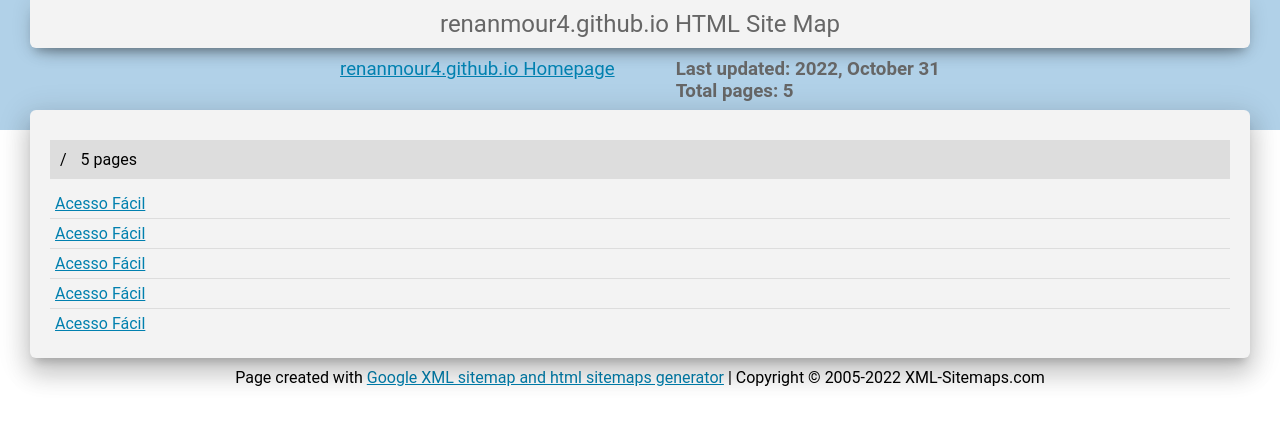
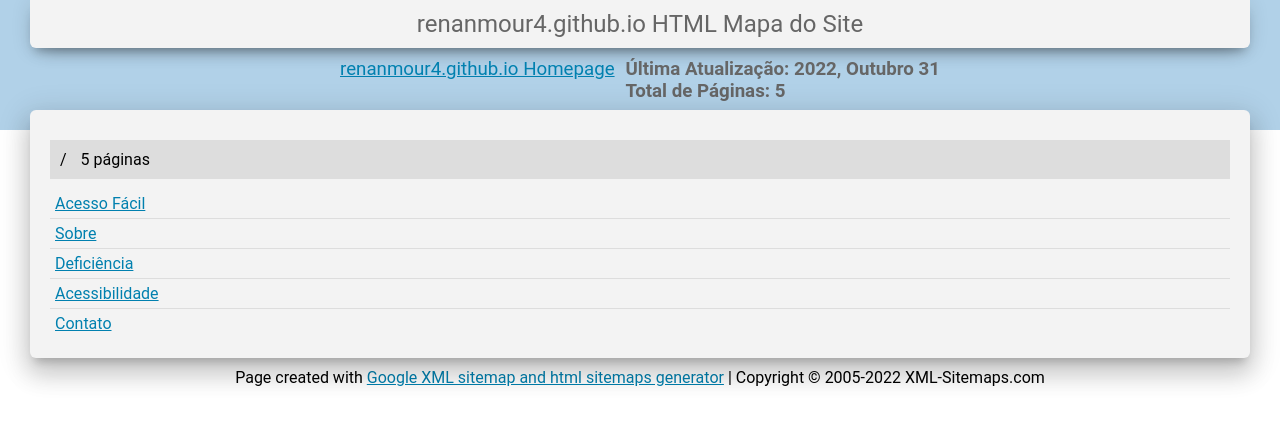
Before and after one commit to RenanMour4/Acesso-Facil, a plain HTML site: page sitemap.html in a window 1280 px wide. Drawn offline with Linux system fonts and the light colour scheme.

Commit message:
Add files via upload

```diff
--- a/sitemap.html
+++ b/sitemap.html
@@ -1,5 +1,5 @@
 <!doctype html>
-<html lang="en">
+<html lang="pt-br">
 
 <head>
 	<meta charset="utf-8" />
@@ -112,22 +112,22 @@
 
 <body>
 	<div id="top">
-		<nav>renanmour4.github.io HTML Site Map</nav>
+		<nav>renanmour4.github.io HTML Mapa do Site</nav>
 		<h3>
-<span>Last updated: 2022, October 31<br />
-Total pages: 5</span>
+<span>Última Atualização: 2022, Outubro 31<br />
+Total de Páginas: 5</span>
 <a href="https://renanmour4.github.io/Acesso-Facil">renanmour4.github.io Homepage</a>
 </h3></div>
 	<div id="cont">
 		<ul class="level-0">
 
-            <li class="lhead">/  <span class="lcount">5 pages</span></li>
+            <li class="lhead">/  <span class="lcount">5 páginas</span></li>
 
 <li class="lpage"><a href="https://renanmour4.github.io/Acesso-Facil/" title="Acesso Fácil">Acesso Fácil</a></li>
-<li class="lpage"><a href="https://renanmour4.github.io/Acesso-Facil/index.html" title="Acesso Fácil">Acesso Fácil</a></li>
-<li class="lpage"><a href="https://renanmour4.github.io/Acesso-Facil/about.html" title="Acesso Fácil">Acesso Fácil</a></li>
-<li class="lpage"><a href="https://renanmour4.github.io/Acesso-Facil/post.html" title="Acesso Fácil">Acesso Fácil</a></li>
-<li class="lpage last-page"><a href="https://renanmour4.github.io/Acesso-Facil/contact.html" title="Acesso Fácil">Acesso Fácil</a></li>
+<li class="lpage"><a href="https://renanmour4.github.io/Acesso-Facil/index.html" title="Acesso Fácil">	Sobre</a></li>
+<li class="lpage"><a href="https://renanmour4.github.io/Acesso-Facil/about.html" title="Acesso Fácil">Deficiência</a></li>
+<li class="lpage"><a href="https://renanmour4.github.io/Acesso-Facil/post.html" title="Acesso Fácil">Acessibilidade</a></li>
+<li class="lpage last-page"><a href="https://renanmour4.github.io/Acesso-Facil/contact.html" title="Acesso Fácil">Contato</a></li>
 </ul>
 		<!--
 Please note:
```
